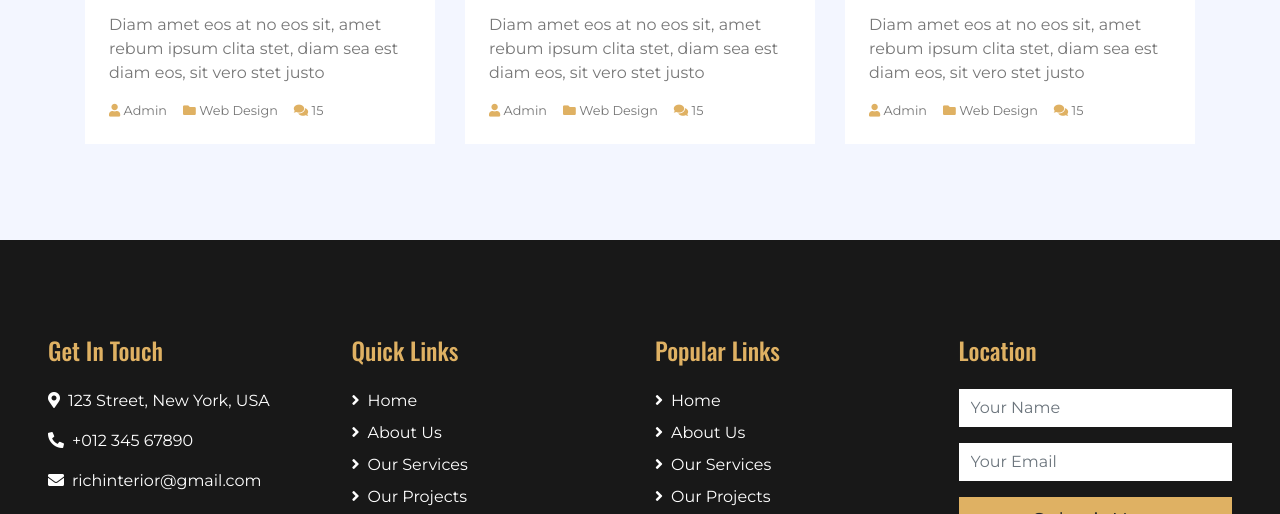
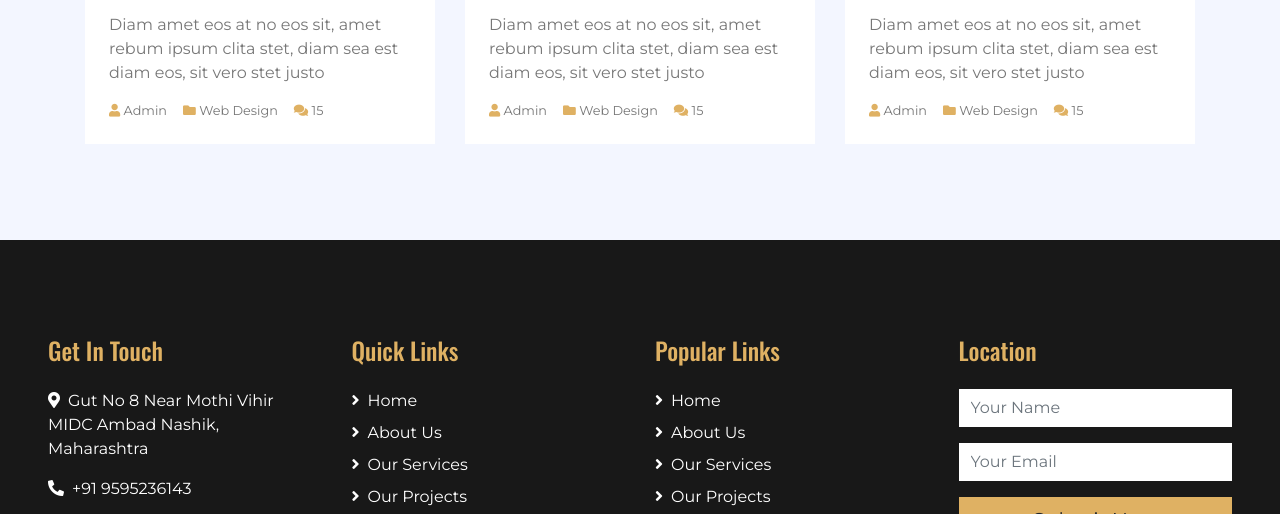
Before and after one commit to Jilajeet/RichInterior, a plain HTML site: page index.html in a window 1280 px wide. Shown: the part 5295-5809 px from the top of the page. Drawn offline with nearby package versions, Linux system fonts and the light colour scheme; files that its build step writes are made by us from their sources.

Commit message:
overide index page

```diff
--- a/index.html
+++ b/index.html
@@ -612,8 +612,8 @@
         <div class="row pt-5">
             <div class="col-lg-3 col-md-6 mb-5">
                 <h4 class="text-primary mb-4">Get In Touch</h4>
-                <p><i class="fa fa-map-marker-alt mr-2"></i>123 Street, New York, USA</p>
-                <p><i class="fa fa-phone-alt mr-2"></i>+012 345 67890</p>
+                <p><i class="fa fa-map-marker-alt mr-2"></i>Gut No 8 Near Mothi Vihir MIDC Ambad Nashik, Maharashtra</p>
+                <p><i class="fa fa-phone-alt mr-2"></i>+91 9595236143</p>
                 <p><i class="fa fa-envelope mr-2"></i>richinterior@gmail.com</p>
                 <div class="d-flex justify-content-start mt-4">
                     <a class="btn btn-outline-light rounded-circle text-center mr-2 px-0" style="width: 38px; height: 38px;" href="#"><i class="fab fa-twitter"></i></a>
```
